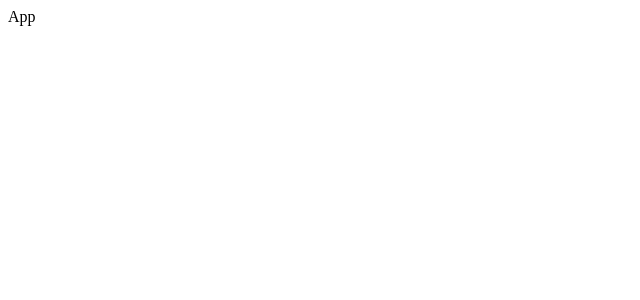
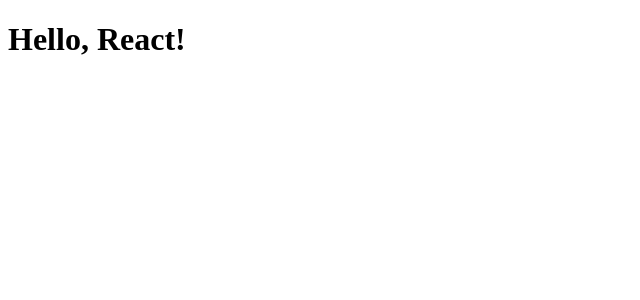
Before and after one commit to githubscientist/react-ps, a React (Vite) app: page / in a window 1280 px wide. Shown: the top 300 px of the page, without its empty margins (0-640 px from the left). Built offline with nearby package versions, Linux system fonts and the light colour scheme.

Commit message:
props drilling

```diff
--- a/src/App.jsx
+++ b/src/App.jsx
@@ -1,6 +1,36 @@
+// props drilling: passing data from parent component to child component through props (properties) in multiple levels
+// child component of A: B
+const B = ({ name }) => {
+  return (
+    <div>
+      <h1>Hello, {name}!</h1>
+    </div>
+  )
+}
+
+// child component of App: A
+const A = ({ name }) => {
+  return (
+    <div>
+      <B
+        name={name}
+      />
+    </div>
+  )
+}
+
+// parent component: App
+// data is in the parent component
+// data: name
 const App = () => {
+  const name = 'React';
+
   return (
-    <div>App</div>
+    <div>
+      <A
+        name={name}
+      />
+    </div>
   )
 }
 
```
